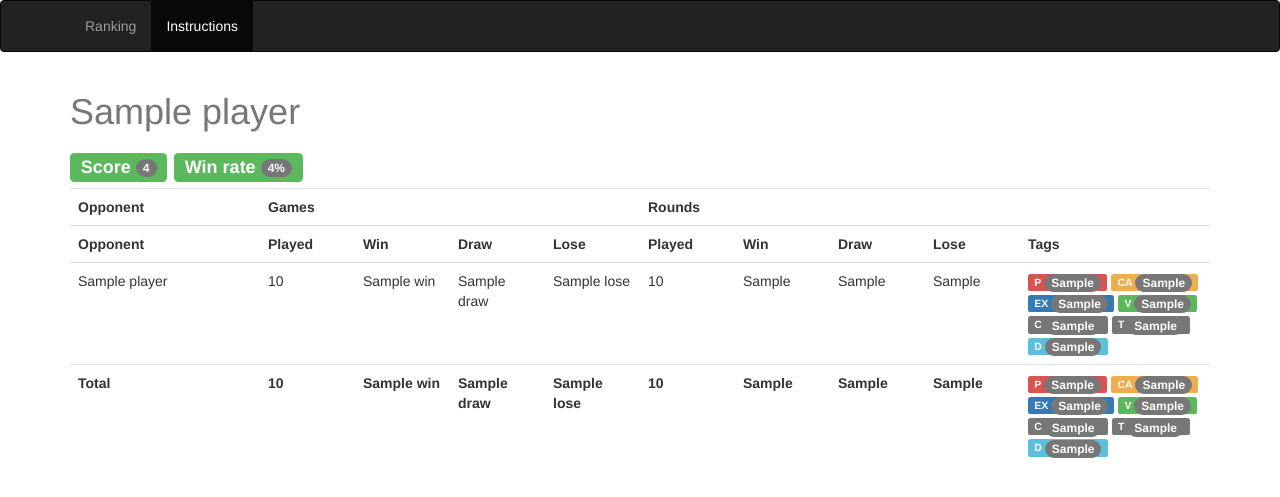
After one commit to gbandet/smartfighter, a Django app: template site/smartfighter/templates/front/player.html in a window 1280 px wide. The commit adds this page. Shown: the top 497 px of the page. Run offline with Django 3.2, Linux system fonts and the light colour scheme; the template is opened without the code that fills it: most values are stand-ins (such as "Sample title", 1, 10 or a date in 2020); some libraries are stand-ins or nearby versions.

Commit message:
Add a player page with stats.

```diff
--- a/site/smartfighter/front/urls.py
+++ b/site/smartfighter/front/urls.py
@@ -1,10 +1,11 @@
 from django.conf.urls import url
 from django.views.generic import TemplateView
 
-from smartfighter.front.views import IndexView
+from smartfighter.front.views import IndexView, PlayerView
 
 urlpatterns = [
     url(r'^$', IndexView.as_view(), name='ranking'),
+    url(r'^player/(?P<name>.*)$', PlayerView.as_view(), name='player'),
     url(r'^instructions', TemplateView.as_view(template_name='front/instructions.html'),
         name='instructions')
 ]
--- a/site/smartfighter/templates/front/index.html
+++ b/site/smartfighter/templates/front/index.html
@@ -20,7 +20,7 @@
         {% for player in ranking %}
         <tr>
           <td>{% ifchanged player.elo_rating %}{{ forloop.counter }}{% else %}-{% endifchanged %}</td>
-          <td>{{ player.name }}</td>
+          <td><a href="/player/{{ player.name }}">{{ player.name }}</a></td>
           <td>{{ player.elo_rating }}</td>
           <td>{{ player | win_percentage }}</td>
         </tr>
--- /dev/null
+++ b/site/smartfighter/templates/front/player.html
@@ -0,0 +1,80 @@
+{% extends "front/base.html" %}
+{% block instructions_tab_class %}active{% endblock %}
+{%block body %}
+<div class="container">
+  <div class="header clearfix">
+    <h1 class="text-muted">{{ player.name }}</h1>
+    <h3>
+      <span class="label label-success">Score&nbsp;<span class="badge">{{ player.elo_rating }}</span></span>
+      <span class="label label-success">Win rate&nbsp;<span class="badge">{{ win_rate | floatformat:0 }}%</span></span>
+    </h3>
+  </div>
+  <div class="row">
+    <div class="col-md-12">
+      <table class="table">
+        <tr>
+          <th class="col-md-2">Opponent</th>
+          <th class="col-md-4" colspan="4">Games</th>
+          <th class="col-md-6" colspan="5">Rounds</th>
+        </tr>
+        <tr>
+          <th class="col-md-2">Opponent</th>
+          <th class="col-md-1">Played</th>
+          <th class="col-md-1">Win</th>
+          <th class="col-md-1">Draw</th>
+          <th class="col-md-1">Lose</th>
+          <th class="col-md-1">Played</th>
+          <th class="col-md-1">Win</th>
+          <th class="col-md-1">Draw</th>
+          <th class="col-md-1">Lose</th>
+          <th class="col-md-2">Tags</th>
+        </tr>
+        {% for opponent in opponents %}
+        <tr>
+          <td>{{ opponent.player.name }}</td>
+          <td>{{ opponent.total }}</td>
+          <td>{{ opponent.win }}</td>
+          <td>{{ opponent.draw }}</td>
+          <td>{{ opponent.lose }}</td>
+          <td>{{ opponent.round_total }}</td>
+          <td>{{ opponent.round_win }}</td>
+          <td>{{ opponent.round_draw }}</td>
+          <td>{{ opponent.round_lose }}</td>
+          <td>
+            {% if opponent.round_P %}<span class="label label-danger">P&nbsp;<span class="badge">{{ opponent.round_P }}</span></span>{% endif %}
+            {% if opponent.round_CA %}<span class="label label-warning">CA&nbsp;<span class="badge">{{ opponent.round_CA }}</span></span>{% endif %}
+            {% if opponent.round_EX %}<span class="label label-primary">EX&nbsp;<span class="badge">{{ opponent.round_EX }}</span></span>{% endif %}
+            {% if opponent.round_V %}<span class="label label-success">V&nbsp;<span class="badge">{{ opponent.round_V }}</span></span>{% endif %}
+            {% if opponent.round_C %}<span class="label label-default">C&nbsp;<span class="badge">{{ opponent.round_C }}</span></span>{% endif %}
+            {% if opponent.round_T %}<span class="label label-default">T&nbsp;<span class="badge">{{ opponent.round_T }}</span></span>{% endif %}
+            {% if opponent.round_D %}<span class="label label-info">D&nbsp;<span class="badge">{{ opponent.round_D }}</span></span>{% endif %}
+          </td>
+        </tr>
+        {% endfor %}
+        <tr>
+          <td><strong>Total</strong></td>
+          <td><strong>{{ totals.total }}</strong></td>
+          <td><strong>{{ totals.win }}</strong></td>
+          <td><strong>{{ totals.draw }}</strong></td>
+          <td><strong>{{ totals.lose }}</strong></td>
+          <td><strong>{{ totals.round_total }}</strong></td>
+          <td><strong>{{ totals.round_win }}</strong></td>
+          <td><strong>{{ totals.round_draw }}</strong></td>
+          <td><strong>{{ totals.round_lose }}</strong></td>
+          <td>
+            <strong>
+              {% if totals.round_P %}<span class="label label-danger">P&nbsp;<span class="badge">{{ totals.round_P }}</span></span>{% endif %}
+              {% if totals.round_CA %}<span class="label label-warning">CA&nbsp;<span class="badge">{{ totals.round_CA }}</span></span>{% endif %}
+              {% if totals.round_EX %}<span class="label label-primary">EX&nbsp;<span class="badge">{{ totals.round_EX }}</span></span>{% endif %}
+              {% if totals.round_V %}<span class="label label-success">V&nbsp;<span class="badge">{{ totals.round_V }}</span></span>{% endif %}
+              {% if totals.round_C %}<span class="label label-default">C&nbsp;<span class="badge">{{ totals.round_C }}</span></span>{% endif %}
+              {% if totals.round_T %}<span class="label label-default">T&nbsp;<span class="badge">{{ totals.round_T }}</span></span>{% endif %}
+              {% if totals.round_D %}<span class="label label-info">D&nbsp;<span class="badge">{{ totals.round_D }}</span></span>{% endif %}
+            </strong>
+          </td>
+        </tr>
+      </table>
+    </div>
+  </div>
+</div>
+{% endblock %}
```
Also changed, not shown: site/smartfighter/front/views.py (+92 -1 lines).
